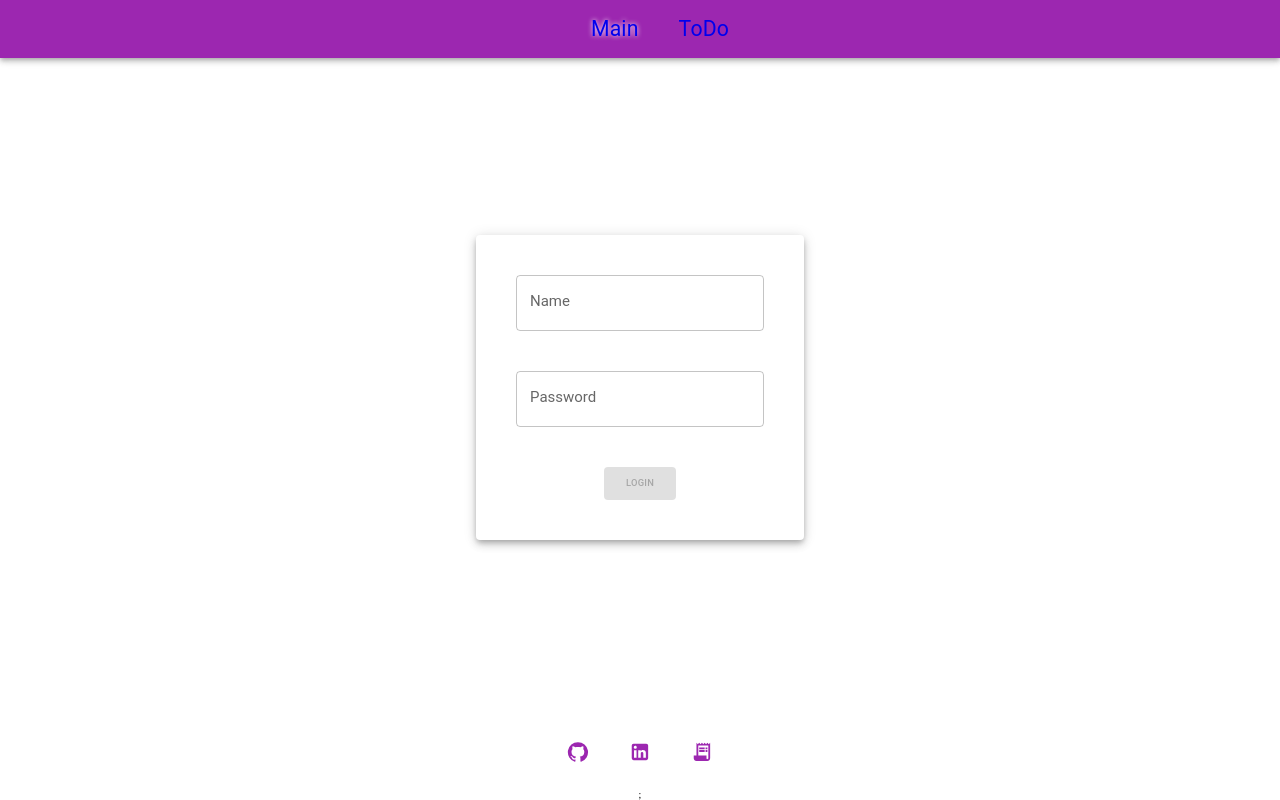
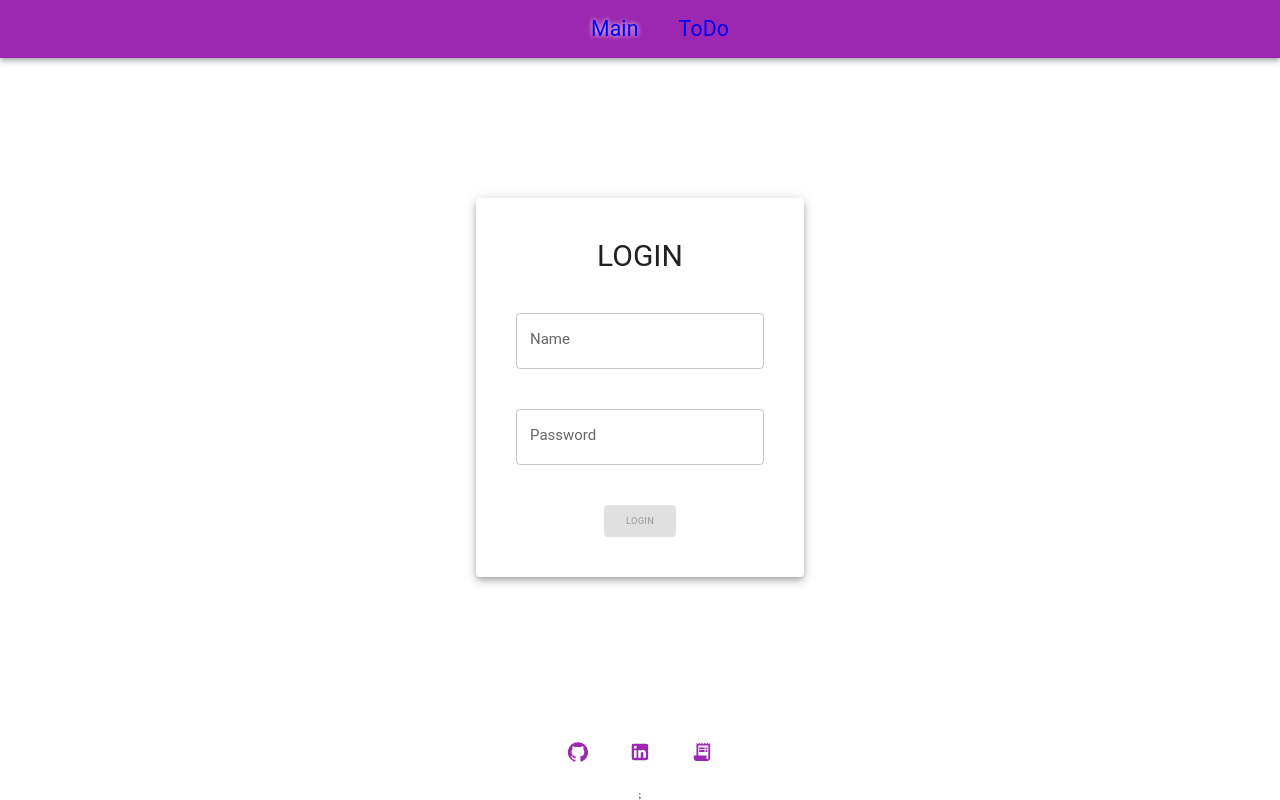
Before and after one commit to ps0m/EigerX-Practical-Exercises, a React (Create React App) app: page /main in a window 1280 px wide. Built offline with nearby package versions, Linux system fonts and the light colour scheme.

Commit message:
feat: add function Logout, and title for form

```diff
--- a/src/components/Cabinet/Cabinet.tsx
+++ b/src/components/Cabinet/Cabinet.tsx
@@ -1,15 +1,18 @@
 import FaceIcon from '@mui/icons-material/Face';
-import { Avatar, Stack, Typography } from '@mui/material';
-import { FC } from 'react';
+import { Avatar, Button, Stack, Typography } from '@mui/material';
+import { MouseEvent, useContext } from 'react';
+import { UserContext } from '../../context';
 
-interface PropsInterface {
-  name: string;
-}
+const Cabinet = () => {
+  const { user, setUser } = useContext(UserContext);
 
-const Cabinet: FC<PropsInterface> = ({ name }) => {
+  const handlerLogout = (event: MouseEvent<HTMLButtonElement>) => {
+    setUser(null);
+  };
+
   return (
     <Stack maxWidth={320} alignItems="center" spacing={5}>
-      <Typography variant="h2" component="p" color="secondary">
+      <Typography variant="h2" component="p">
         Hello!
       </Typography>
       <Avatar
@@ -18,9 +21,14 @@ const Cabinet: FC<PropsInterface> = ({ name }) => {
       >
         <FaceIcon sx={{ width: 250, height: 250 }} color="secondary" />
       </Avatar>
-      <Typography variant="h2" component="p" color="secondary">
-        {name}
+      <Typography variant="h2" component="p">
+        {user}
       </Typography>
+      <Button variant="contained" color="error" size="large" onClick={handlerLogout}>
+        <Typography variant="h3" component="p">
+          LogOUT
+        </Typography>
+      </Button>
     </Stack>
   );
 };
--- a/src/components/Form/Form.tsx
+++ b/src/components/Form/Form.tsx
@@ -1,4 +1,4 @@
-import { Button, Paper } from '@mui/material';
+import { Button, Paper, Typography } from '@mui/material';
 import { ChangeEvent, Dispatch, FC, FormEvent, SetStateAction, useCallback, useState } from 'react';
 import CustomInput from '../CustomInput/CustomInput';
 
@@ -37,12 +37,16 @@ const Form: FC<PropsInterface> = ({ setUser }) => {
 
   return (
     <Paper component="form" sx={styleForPaper} elevation={5} onSubmit={handlerSubmit}>
+      <Typography variant="h3" component="p" color="s">
+        LOGIN
+      </Typography>
       <CustomInput value={name} changeValue={handlerChangeName} placeholder="Name" />
       <CustomInput
         type="password"
         value={password}
         changeValue={handlerChangePassword}
         placeholder="Password"
+        autoComplete="on"
       />
       <Button
         type="submit"
--- a/src/pages/MainPage.tsx
+++ b/src/pages/MainPage.tsx
@@ -8,7 +8,7 @@ const MainPage = () => {
   const { user, setUser } = useContext(UserContext);
   return (
     <Stack component="section" justifyContent="center" alignItems="center" height="100%">
-      {user ? <Cabinet name={user} /> : <Form setUser={setUser} />}
+      {user ? <Cabinet /> : <Form setUser={setUser} />}
     </Stack>
   );
 };
```
